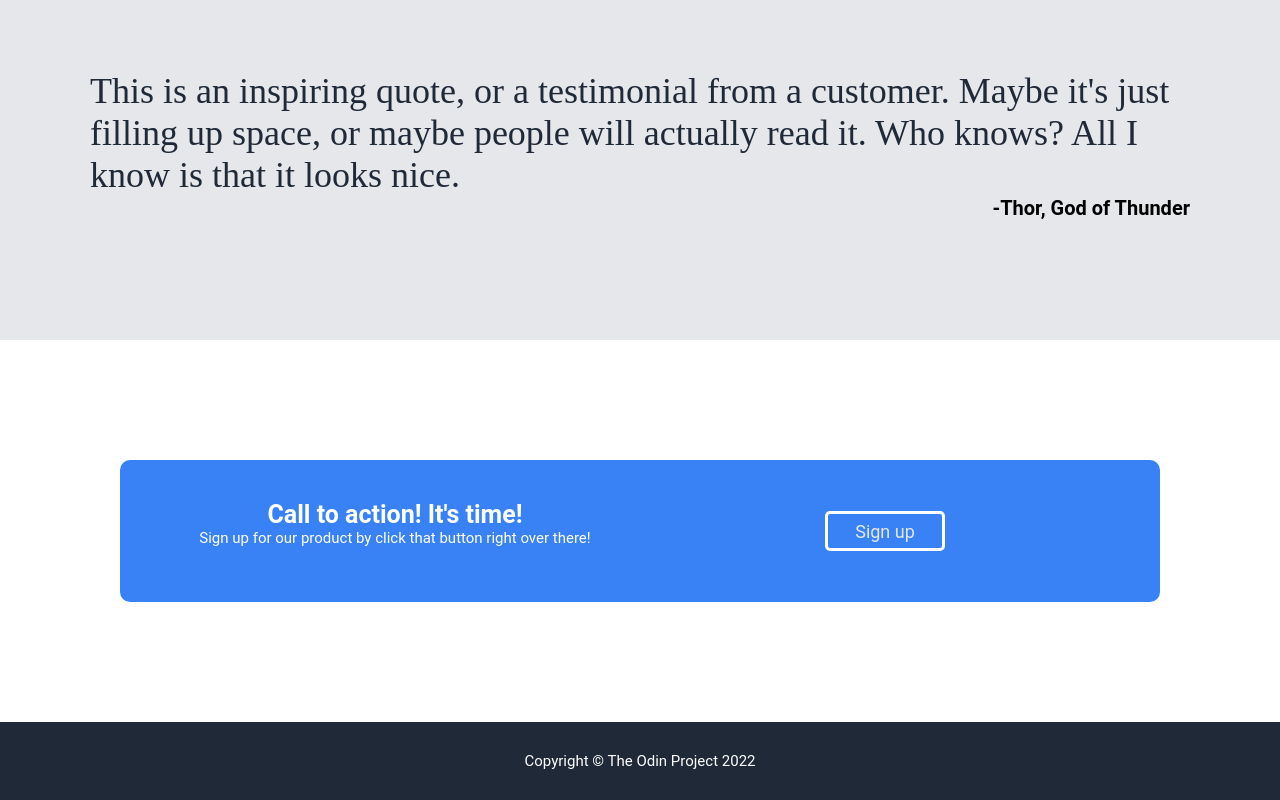
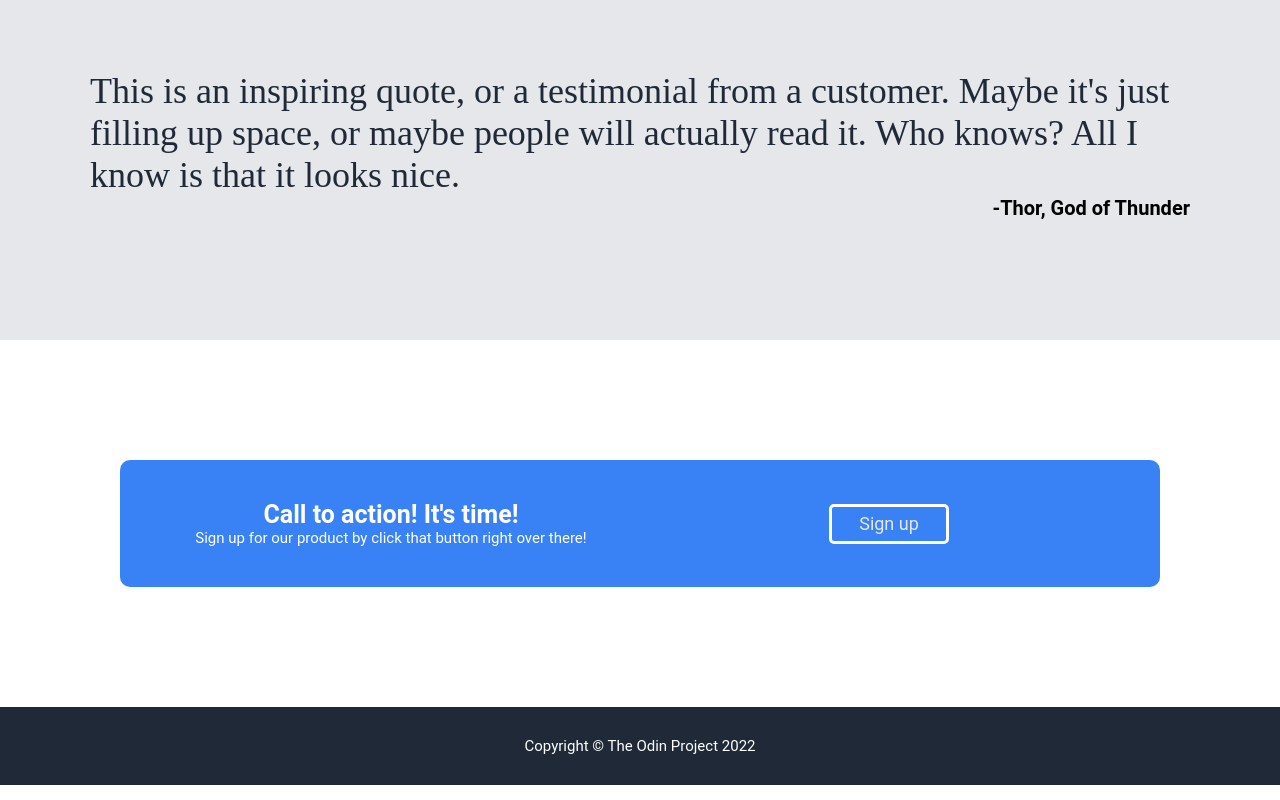
Before and after one commit to BulletPreacher/TODLanding-Page, a plain HTML site: page index.html in a window 1280 px wide. Shown: the part 1002-1802 px from the top of the page. Drawn offline with Linux system fonts and the light colour scheme.

Commit message:
Remove signup text padding, add gap to signup-wrapper

```diff
--- a/style.css
+++ b/style.css
@@ -177,6 +177,7 @@ a{
     display: flex;
     flex-wrap: wrap;
     justify-content: center;
+    gap: 16px;
     max-width: 1100px;
     margin: auto;
     padding: 40px 30px 40px 30px;
@@ -207,7 +208,6 @@ a{
     margin: 0;
     font-size: 15px;
     color:white;
-    padding-bottom: 15px;
 }
 
 .signup-button{
```
